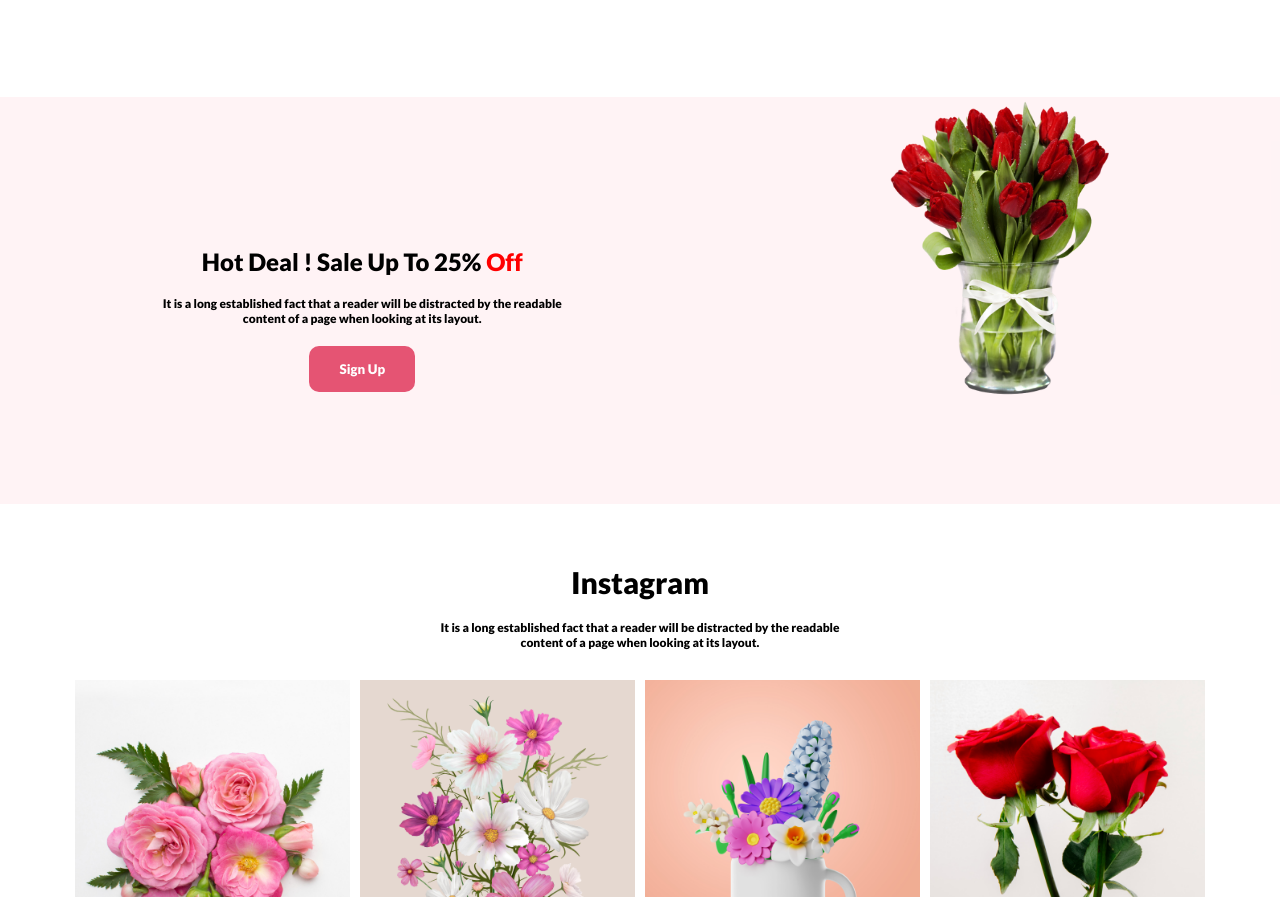
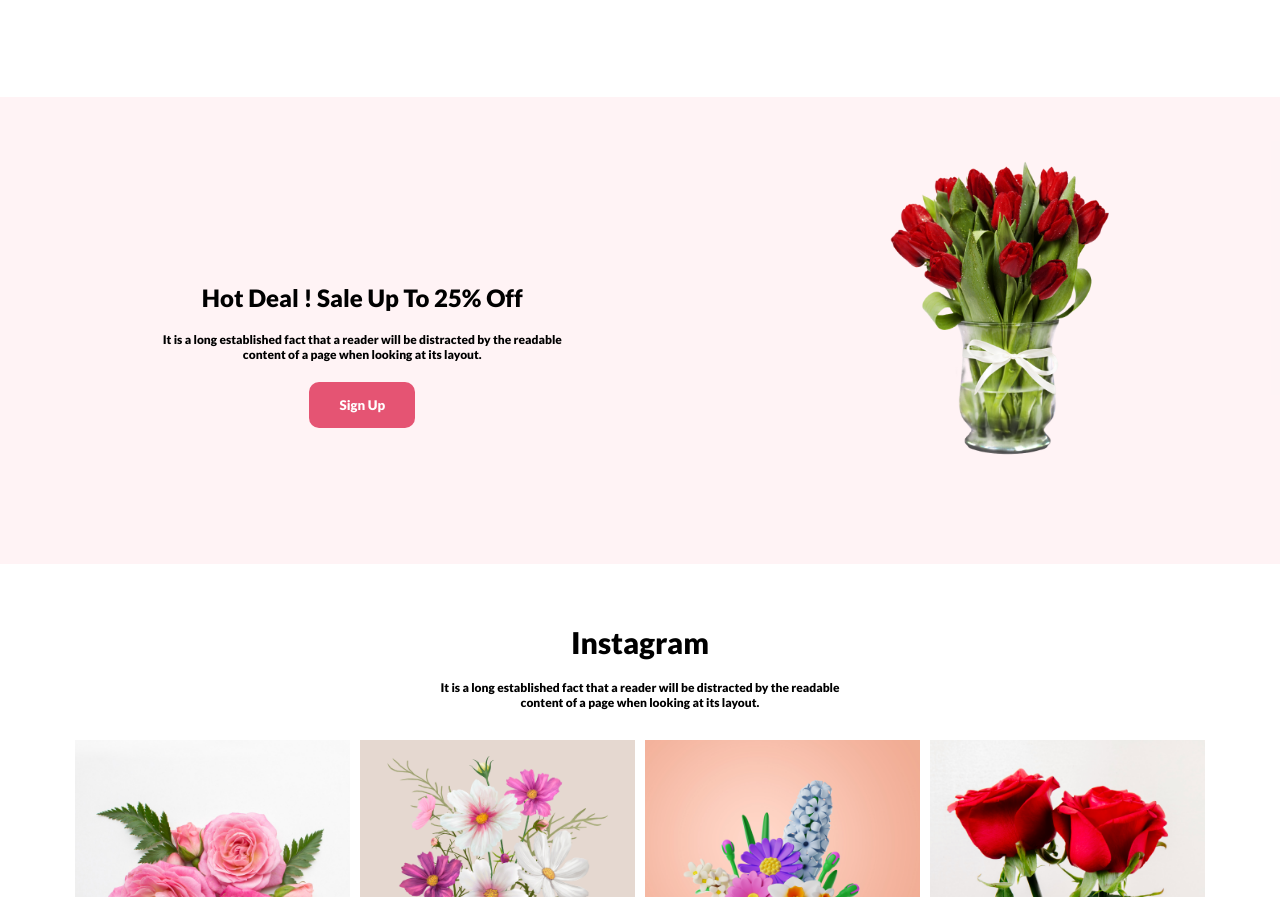
Before and after one commit to rakibrockyn/flower-shop-assignment, a plain HTML site: page index.html in a window 1280 px wide. Shown: the part 1638-2535 px from the top of the page. Drawn offline with Linux system fonts and the light colour scheme.

Commit message:
added image center command

```diff
--- a/index.html
+++ b/index.html
@@ -88,7 +88,7 @@
         <section>
             <div class="hotdeal-about">
                 <div class="hotdeal-text">
-                    <h1>Hot Deal ! Sale Up To 25% <span class="deal-title-color">Off</span>
+                    <h1>Hot Deal ! Sale Up To 25% <span class="deal-color">Off</span>
                     </h1>
                     <p class="hotdeal-descripation">It is a long established fact that a reader will be distracted by
                         the
--- a/style.css
+++ b/style.css
@@ -91,9 +91,10 @@
     padding-top: 50px;
 }
 
-.flower-name{
+.flower-name {
     padding: 20px;
 }
+
 .comapny-service-info {
     align-items: center;
     text-align: center;
@@ -115,16 +116,24 @@
 
 
 .hotdeal-about {
+    align-items: center;
+    text-align: center;
     display: flex;
     justify-content: space-around;
     padding-bottom: 100px;
     background-color: #f88fa61c;
 }
-.hotdeal-text{
+
+.hotdeal-text {
     text-align: center;
 }
-.deal-title-color{
+
+.deal-title-color {
     color: red;
+}
+
+.hotdeal-img {
+    padding-top: 60px;
 }
 
 .hotdeal-descripation {
```
